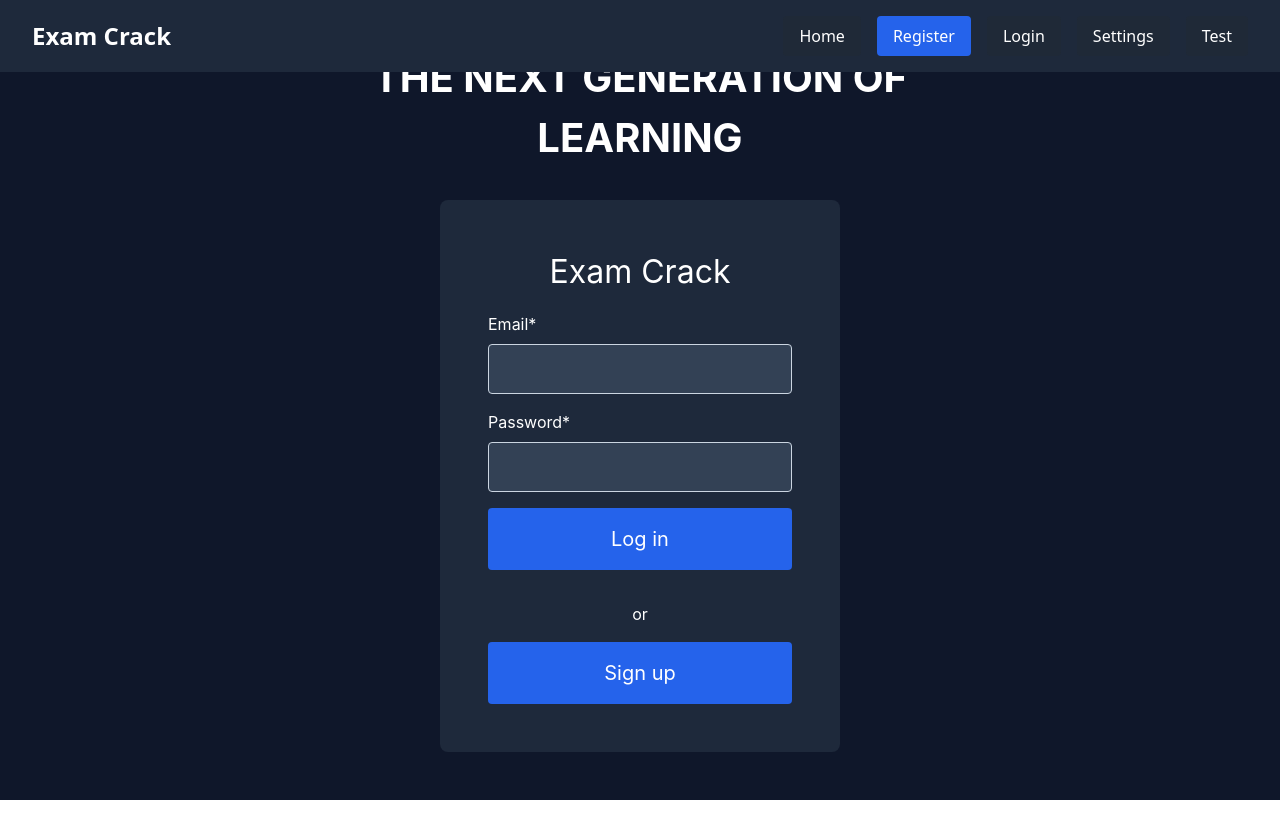
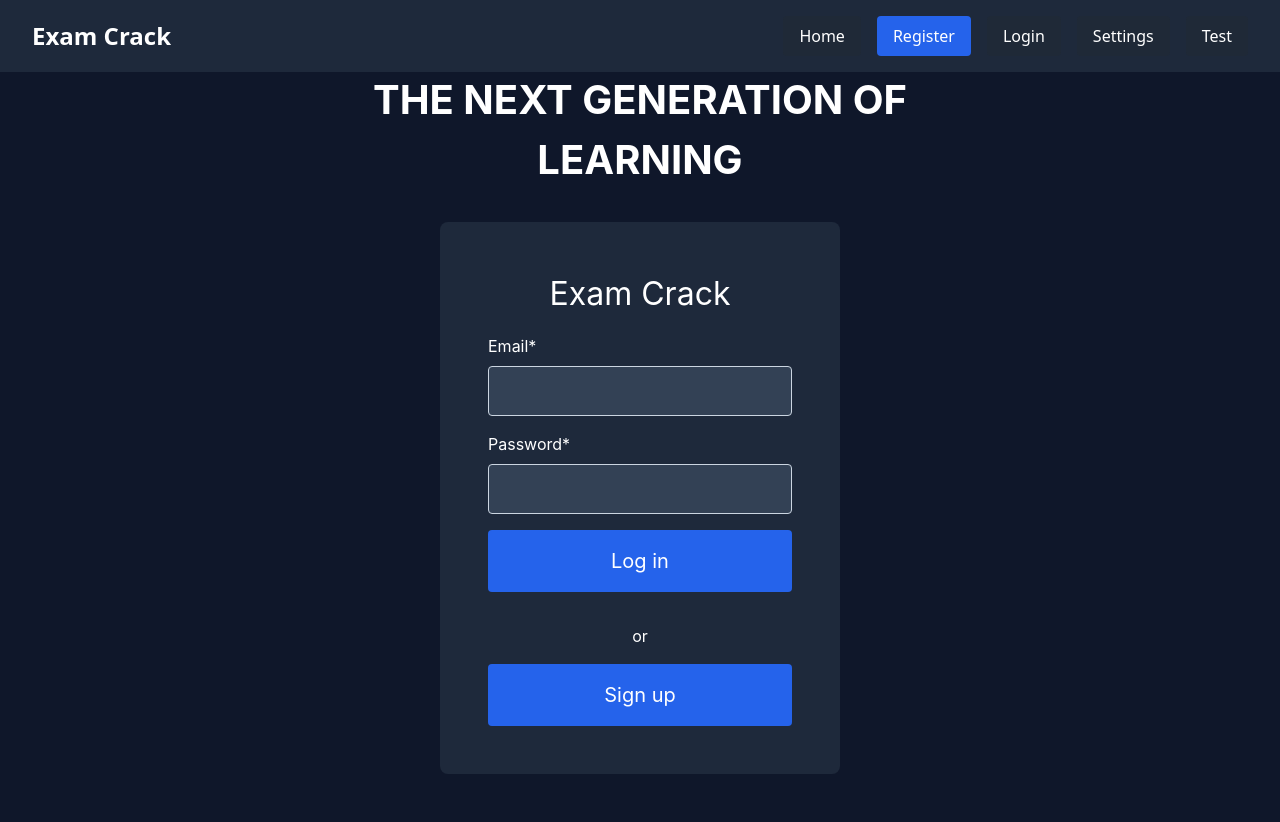
Before and after one commit to deferet/exam-crack, a React (Vite) app in the folder frontend/: page /register in a window 1280 px wide. Before the commit the page ends 800 px from the top, so only its background shows below. Built offline with nearby package versions, Linux system fonts and the light colour scheme.

Commit message:
ukrycie paska przewijania, poprawa navbara aby nie przykrywal zawartosci strony

```diff
--- a/frontend/src/index.css
+++ b/frontend/src/index.css
@@ -7,3 +7,16 @@
   padding: 0;
   box-sizing: border-box;
 }
+
+html, body {
+  overflow-y: scroll; /* Treść może być przewijana */
+}
+
+::-webkit-scrollbar {
+  display: none; /* Ukrywa pasek przewijania w przeglądarkach WebKit (np. Chrome, Edge) */
+}
+
+html {
+  -ms-overflow-style: none; /* Ukrywa pasek przewijania w IE i Edge */
+  scrollbar-width: none;    /* Ukrywa pasek przewijania w Firefox */
+}
--- a/frontend/src/pages/register.jsx
+++ b/frontend/src/pages/register.jsx
@@ -7,6 +7,7 @@ const Register = () => {
       color: '#ffffff',
       minHeight: '100vh',
       padding: '3rem 4rem',
+      paddingTop: '70px', // Przesunięcie zawartości poniżej navbaru
       display: 'flex',
       flexDirection: 'column',
       justifyContent: 'flex-start',
@@ -23,7 +24,6 @@ const Register = () => {
           fontSize: '2.5rem',
           fontWeight: 'bold'
         }}>THE NEXT GENERATION OF LEARNING</h1>
-
       </div>
 
       {/* Registration and login */}
```
